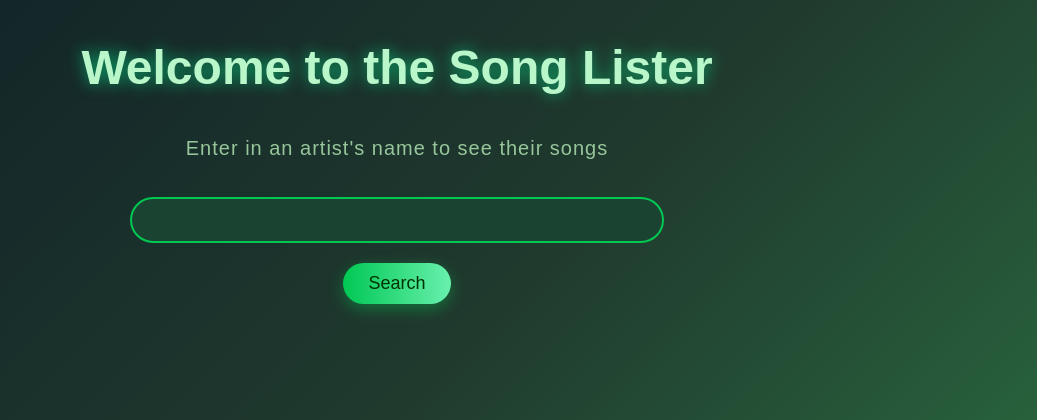
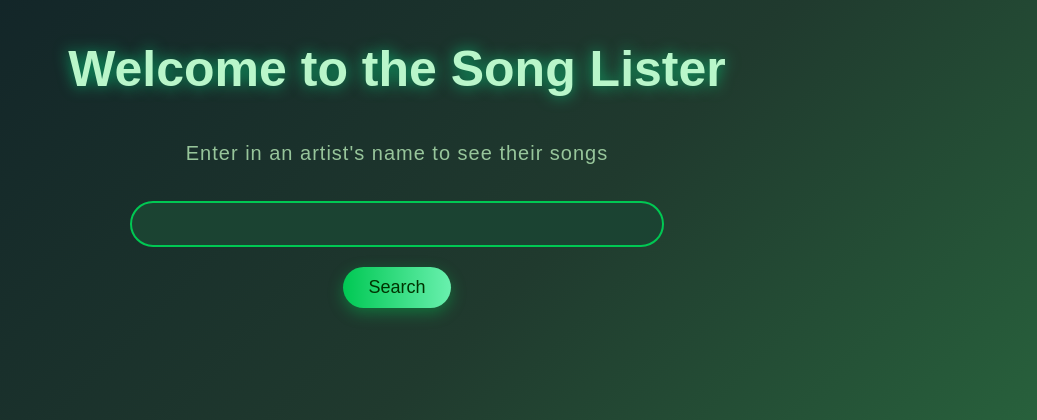
Before and after one commit to mendojes/4800-A2, a Flask app: page / in a window 1280 px wide. Shown: the top 420 px of the page, without its empty margins (243-1280 px from the left). Run offline with Flask 3, Linux system fonts and the light colour scheme.

Commit message:
changed heading font size

```diff
--- a/templates/index.html
+++ b/templates/index.html
@@ -18,7 +18,7 @@
 
     h1 {
         margin-top: 40px;
-        font-size: 48px;
+        font-size: 50px;
         text-align: center;
         color: #b9f6ca;
         text-shadow: 0 0 15px rgba(0, 255, 150, 0.6);
```
